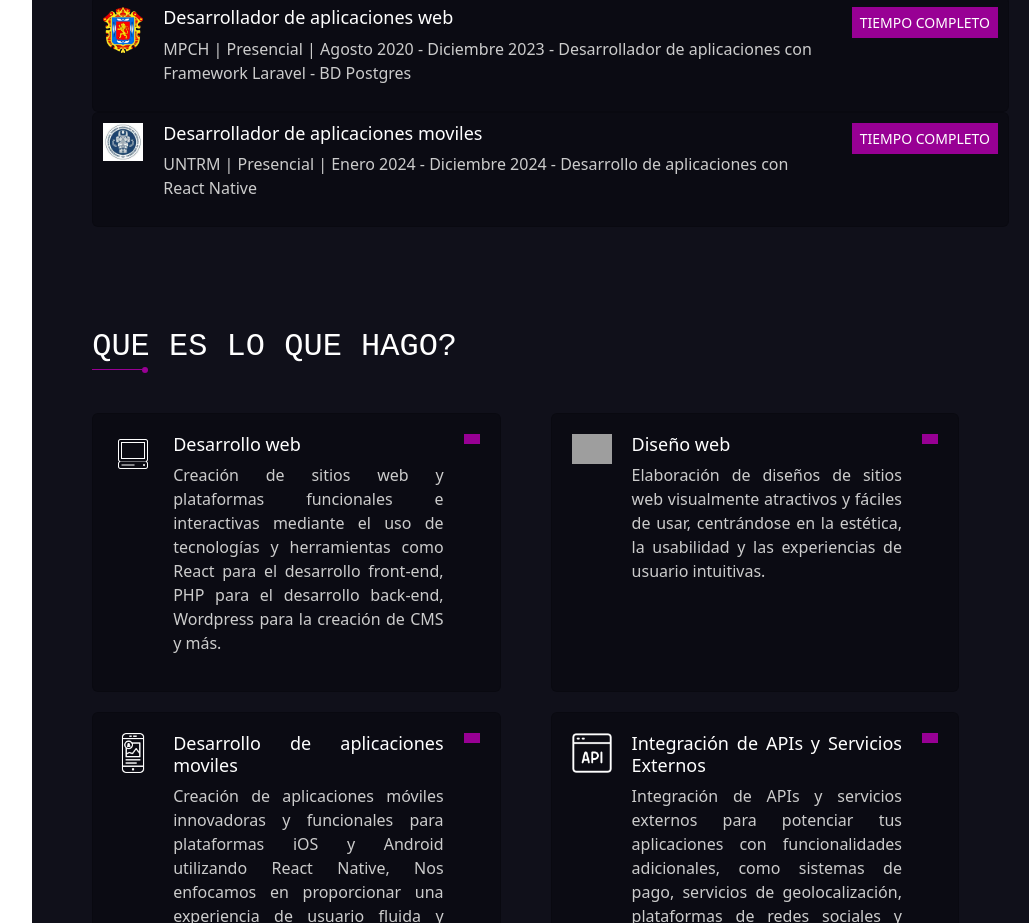
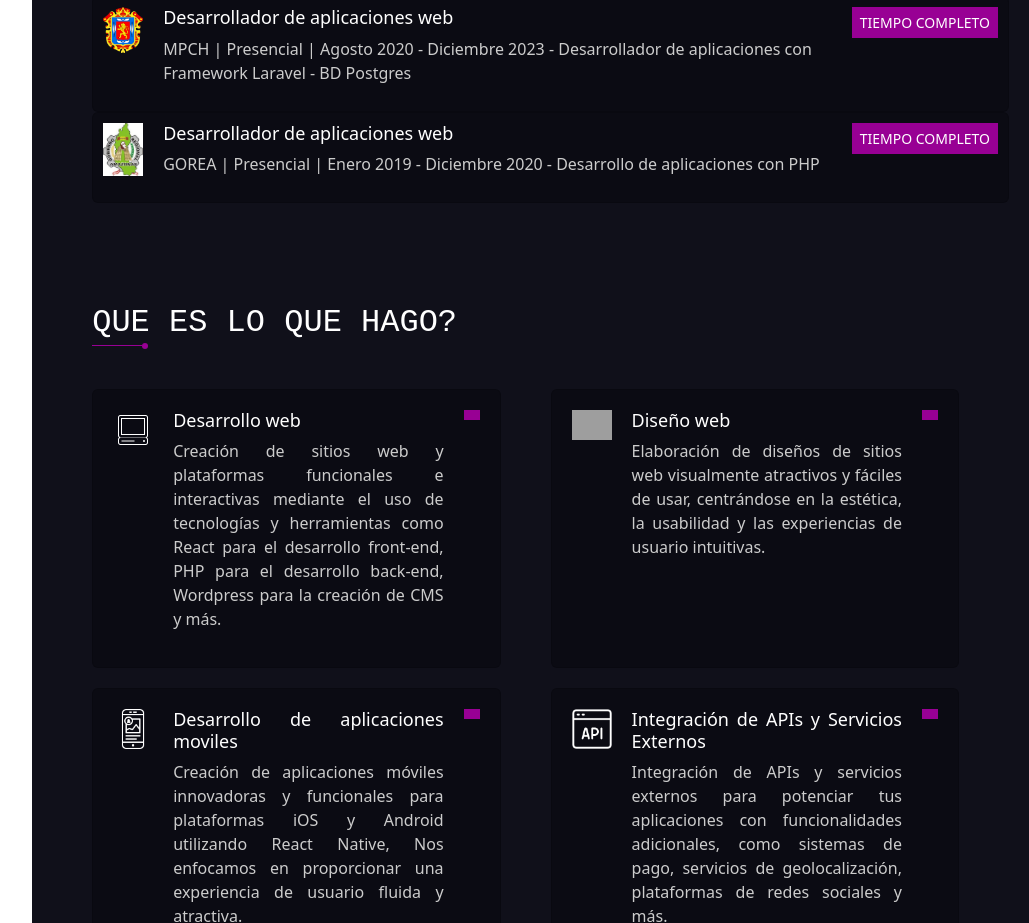
Before and after one commit to Jairml24/portafolio, a React (Create React App) app: page / in a window 1280 px wide. Shown: the part 1280-2203 px from the top of the page, without its empty margins (211-1240 px from the left). Built offline with nearby package versions, Linux system fonts and the light colour scheme; grey boxes are pictures that could not be loaded; a web font is replaced by a local one.

Commit message:
SE AGREGO INFORMACION EN README

```diff
--- a/src/components/Experience.jsx
+++ b/src/components/Experience.jsx
@@ -5,10 +5,11 @@ const data = [{
   description: 'MPCH | Presencial | Agosto 2020 - Diciembre 2023 - Desarrollador de aplicaciones con Framework Laravel - BD Postgres',
   time: 'TIEMPO COMPLETO'
 },
+
 {
-  logo: '/images/untrm.png',
-  tittle: 'Desarrollador de aplicaciones moviles',
-  description: 'UNTRM | Presencial | Enero 2024 - Diciembre 2024 - Desarrollo de aplicaciones con React Native',
+  logo: '/images/gorea.png',
+  tittle: 'Desarrollador de aplicaciones web',
+  description: 'GOREA | Presencial | Enero 2019 - Diciembre 2020 - Desarrollo de aplicaciones con PHP',
   time: 'TIEMPO COMPLETO'
 }
 ]
```
